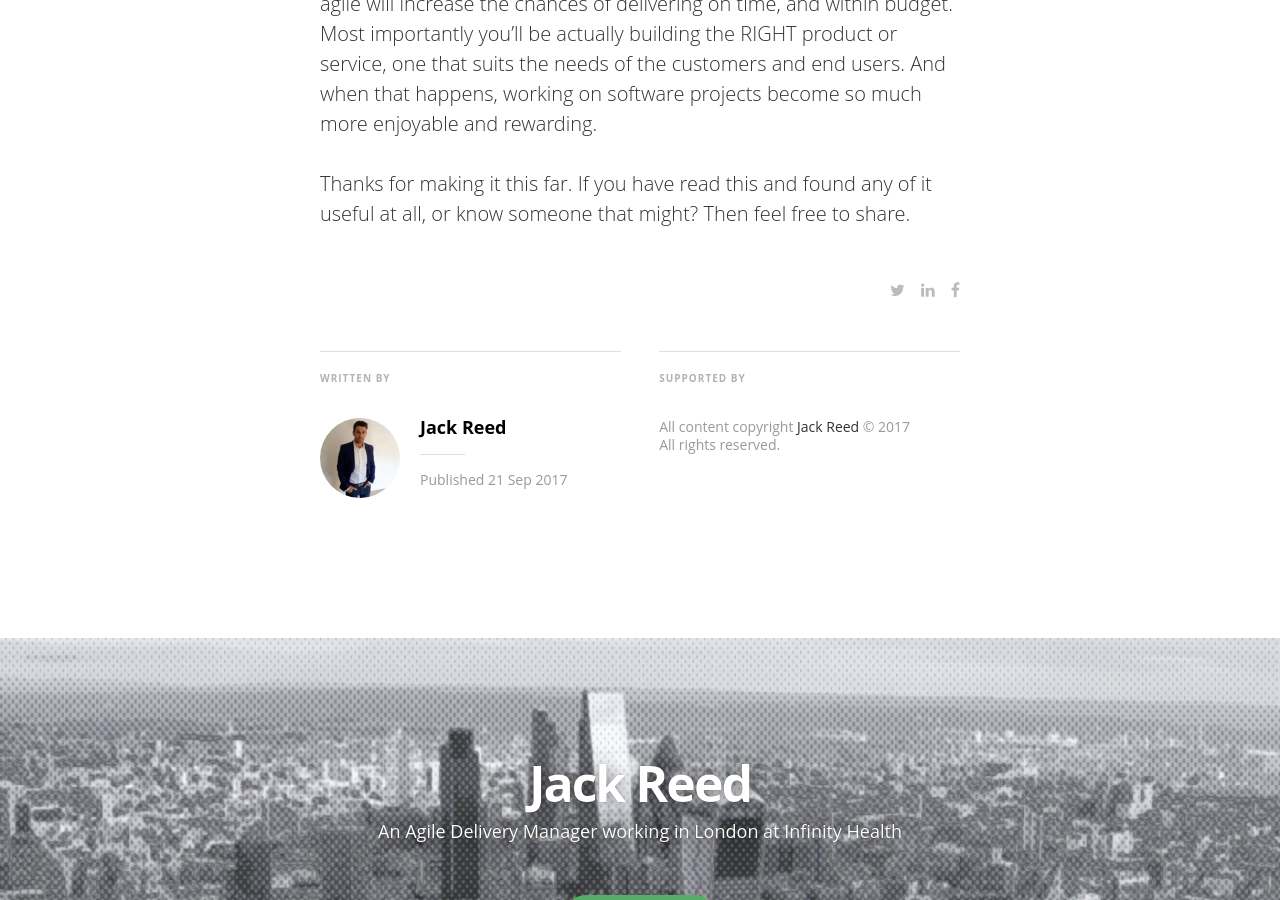
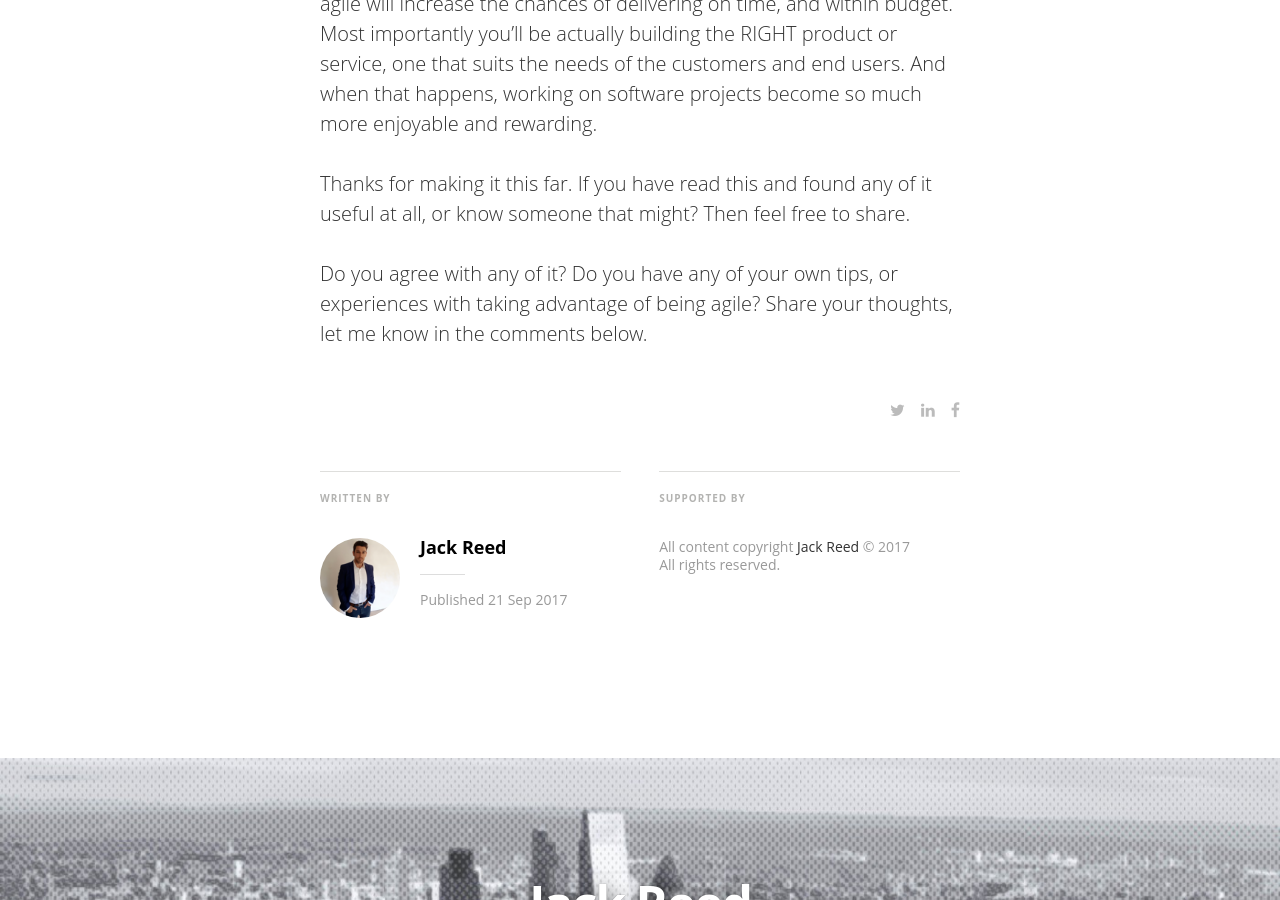
Before and after one commit to IamJackReed/JackReed, a Jekyll site: the page built from _posts/2017-09-21-taking-advantage-of-being-agile.markdown, in a window 1280 px wide and 900 px high, scrolled down 3902 px. Built offline with Jekyll 4.4.1, drawn with Linux system fonts in a browser that asks for light colours; nearby versions of some CDN libraries; some web fonts are replaced; comment, search, counter and statistics services are not loaded.

Commit message:
Update 2017-09-21-taking-advantage-of-being-agile.markdown

```diff
--- a/_posts/2017-09-21-taking-advantage-of-being-agile.markdown
+++ b/_posts/2017-09-21-taking-advantage-of-being-agile.markdown
@@ -37,3 +37,6 @@
 
 <span style="color:#00000; font-family: 'open sans'; font-size: 1em; font-size: 20px; font-weight: 200; hyphens: none;">
 Thanks for making it this far. If you have read this and found any of it useful at all, or know someone that might? Then feel free to share.</span>
+
+<span style="color:#00000; font-family: 'open sans'; font-size: 1em; font-size: 20px; font-weight: 200; hyphens: none;">
+Do you agree with any of it? Do you have any of your own tips, or experiences with taking advantage of being agile? Share your thoughts, let me know in the comments below.</span>
```
